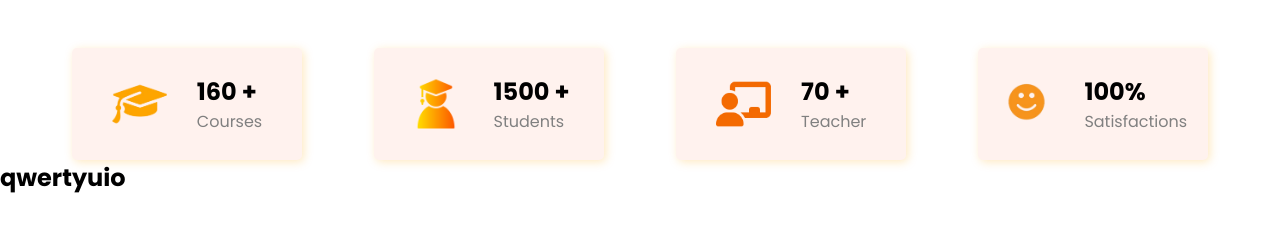
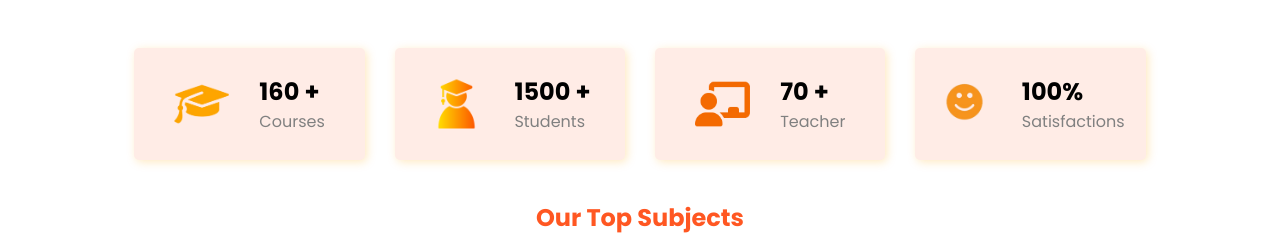
Before and after one commit to HutSreypov/education-project, a plain HTML site: page index.html in a window 1280 px wide. Shown: the part 722-957 px from the top of the page. Before the commit the page ends 917 px from the top, so only its background shows below. Drawn offline with nearby package versions, Linux system fonts and the light colour scheme.

Commit message:
fix:card

```diff
--- a/index.html
+++ b/index.html
@@ -86,7 +86,7 @@
         </div>
         <section>
             <div class="section-container">
-                <h1>qwertyuio</h1>
+                <h1>Our Top Subjects</h1>
             </div>
         </section>
     </main>
--- a/scss/_variable.scss
+++ b/scss/_variable.scss
@@ -1,6 +1,6 @@
 $primary-color: #3333338b;
 $accent-color: #FF5722;
-$card-color: #ff562213;
+$card-color: #ff56221c;
 $hover-color: #ddd;
 $white-color: #fff;
 $font-family: Arial, sans-serif;
--- a/scss/components/components.home/_main.scss
+++ b/scss/components/components.home/_main.scss
@@ -1,6 +1,7 @@
 .main-contain {
     display: flex;
-    justify-content: space-evenly;
+    gap: 30px;
+    justify-content: center;
 
     .cart-1 {
         @include center;
@@ -32,3 +33,12 @@
         transition: 0.5s;
     }
 }
+
+
+// =========SECTION=============
+
+.section-container{
+    text-align: center;
+    margin-top: 40px;
+    color: $accent-color;
+}
```
Also changed, not shown: css/index.css, dist/css/index.min.css, 2 other files.
